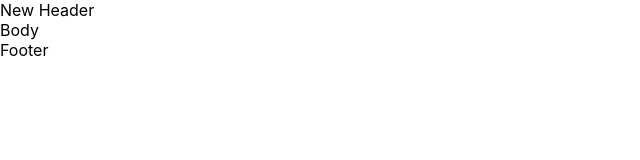
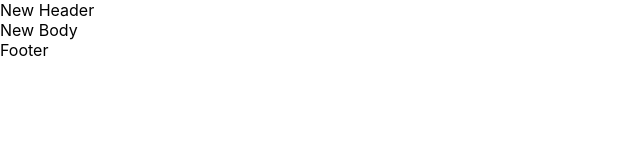
Before and after one commit to mayakovslky/micro-tasks-1, a React (Create React App) app: page / in a window 1280 px wide. Shown: the top 160 px of the page, without its empty margins (0-640 px from the left). Built offline with nearby package versions, Linux system fonts and the light colour scheme.

Commit message:
Add props for Body

```diff
--- a/src/Site/Body.tsx
+++ b/src/Site/Body.tsx
@@ -1,9 +1,13 @@
 import React from "react";
 
-export const Body = () => {
+type BodyPropsType = {
+    titleForBody: string
+}
+
+export const Body = (props: BodyPropsType) => {
     return (
         <div>
-          Body
+            {props.titleForBody}
         </div>
     )
 }
```
